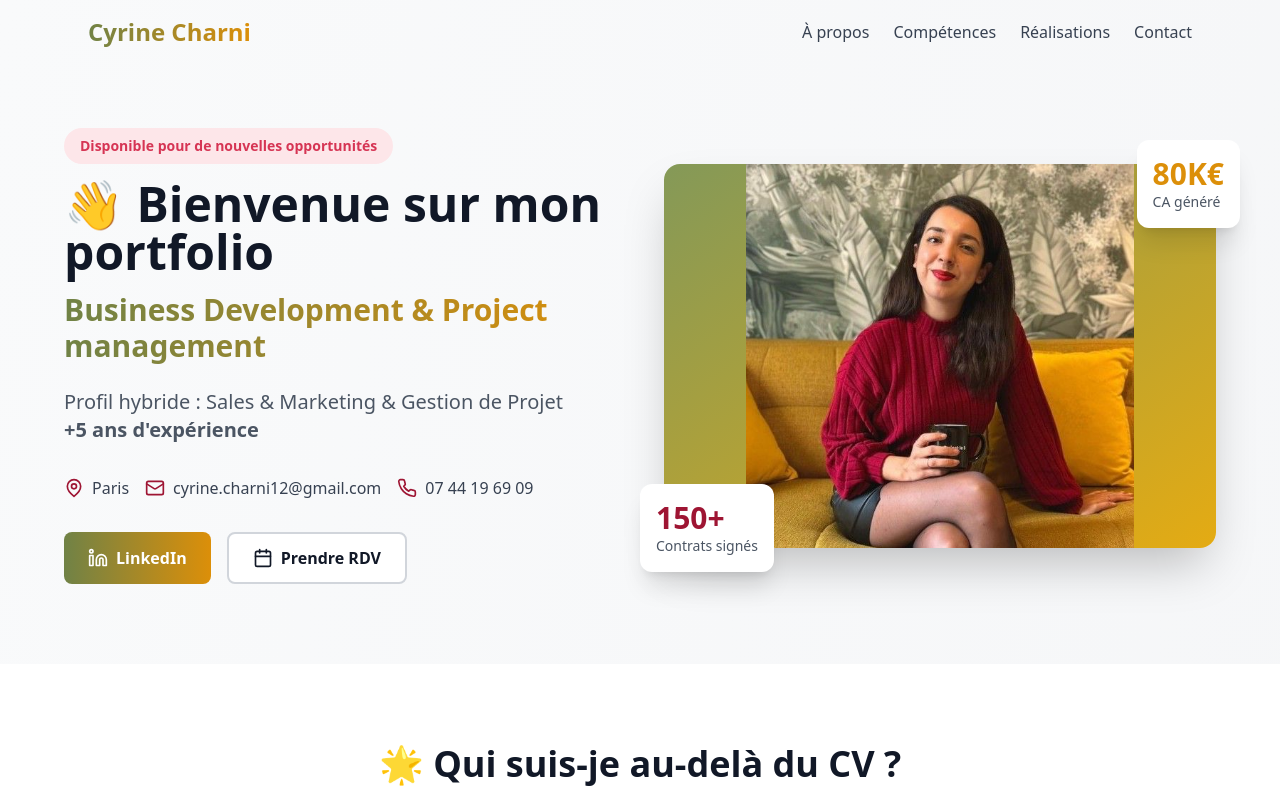
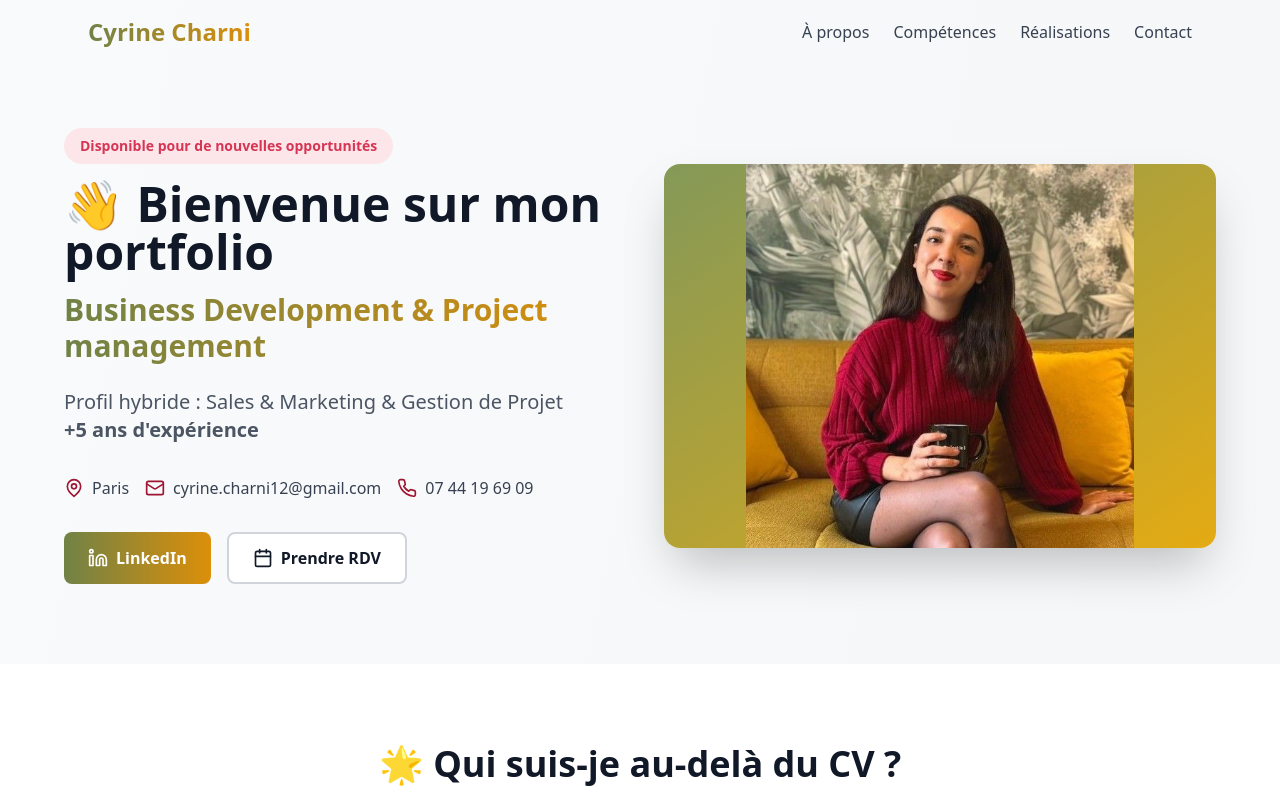
Before and after one commit to besbes-skander/cyrine-charni-cv, a Next.js app: page / in a window 1280 px wide. Shown: the top 800 px of the page. Built offline with nearby package versions, Linux system fonts and the light colour scheme.

Commit message:
Remove floating stats from Hero photo
- Remove StatCard components from HeroSection
- Remove hero-stats data import and usage from page.tsx
- Clean up unused HeroStat type imports
- Simplify Hero section with cleaner photo display

```diff
--- a/app/components/sections/HeroSection.tsx
+++ b/app/components/sections/HeroSection.tsx
@@ -2,9 +2,8 @@
 
 import { Mail, Linkedin, Phone, MapPin, Calendar } from 'lucide-react';
 import Image from 'next/image';
-import { PersonalInfo, HeroStat } from '@/types';
+import { PersonalInfo } from '@/types';
 import { SiteConfig } from '@/config/site.config';
-import StatCard from '../ui/StatCard';
 import {
   getTextGradient,
   getBrandGradient,
@@ -18,11 +17,10 @@ import {
 interface HeroSectionProps {
   personalInfo: PersonalInfo;
   siteConfig: SiteConfig;
-  stats: HeroStat[];
   onNavigate: (id: string) => void;
 }
 
-export default function HeroSection({ personalInfo, siteConfig, stats, onNavigate }: HeroSectionProps) {
+export default function HeroSection({ personalInfo, siteConfig, onNavigate }: HeroSectionProps) {
   return (
     <section id="hero" className="pt-32 pb-20 px-6">
       <div className="max-w-6xl mx-auto">
@@ -86,10 +84,6 @@ export default function HeroSection({ personalInfo, siteConfig, stats, onNavigat
                 priority
               />
             </div>
-            {/* Stats floating cards */}
-            {stats.map((stat, idx) => (
-              <StatCard key={idx} {...stat} />
-            ))}
           </div>
         </div>
       </div>
--- a/app/page.tsx
+++ b/app/page.tsx
@@ -21,7 +21,6 @@ import { siteConfig } from '@/config/site.config';
 // Data Imports
 import personalInfo from '@/data/personal-info.json';
 import navigationData from '@/data/navigation.json';
-import heroStatsData from '@/data/hero-stats.json';
 import aboutData from '@/data/about.json';
 import skillsData from '@/data/skills.json';
 import caseStudiesData from '@/data/case-studies.json';
@@ -34,7 +33,6 @@ import footerData from '@/data/footer.json';
 import {
   PersonalInfo,
   NavigationData,
-  HeroStatsData,
   AboutData,
   SkillsData,
   CaseStudiesData,
@@ -62,7 +60,6 @@ export default function Home() {
   // Type assertions for JSON imports
   const typedPersonalInfo = personalInfo as PersonalInfo;
   const typedNavigationData = navigationData as NavigationData;
-  const typedHeroStatsData = heroStatsData as HeroStatsData;
   const typedAboutData = aboutData as AboutData;
   const typedSkillsData = skillsData as SkillsData;
   const typedCaseStudiesData = caseStudiesData as CaseStudiesData;
@@ -83,7 +80,6 @@ export default function Home() {
       <HeroSection
         personalInfo={typedPersonalInfo}
         siteConfig={siteConfig}
-        stats={typedHeroStatsData.stats}
         onNavigate={scrollToSection}
       />
 
```
